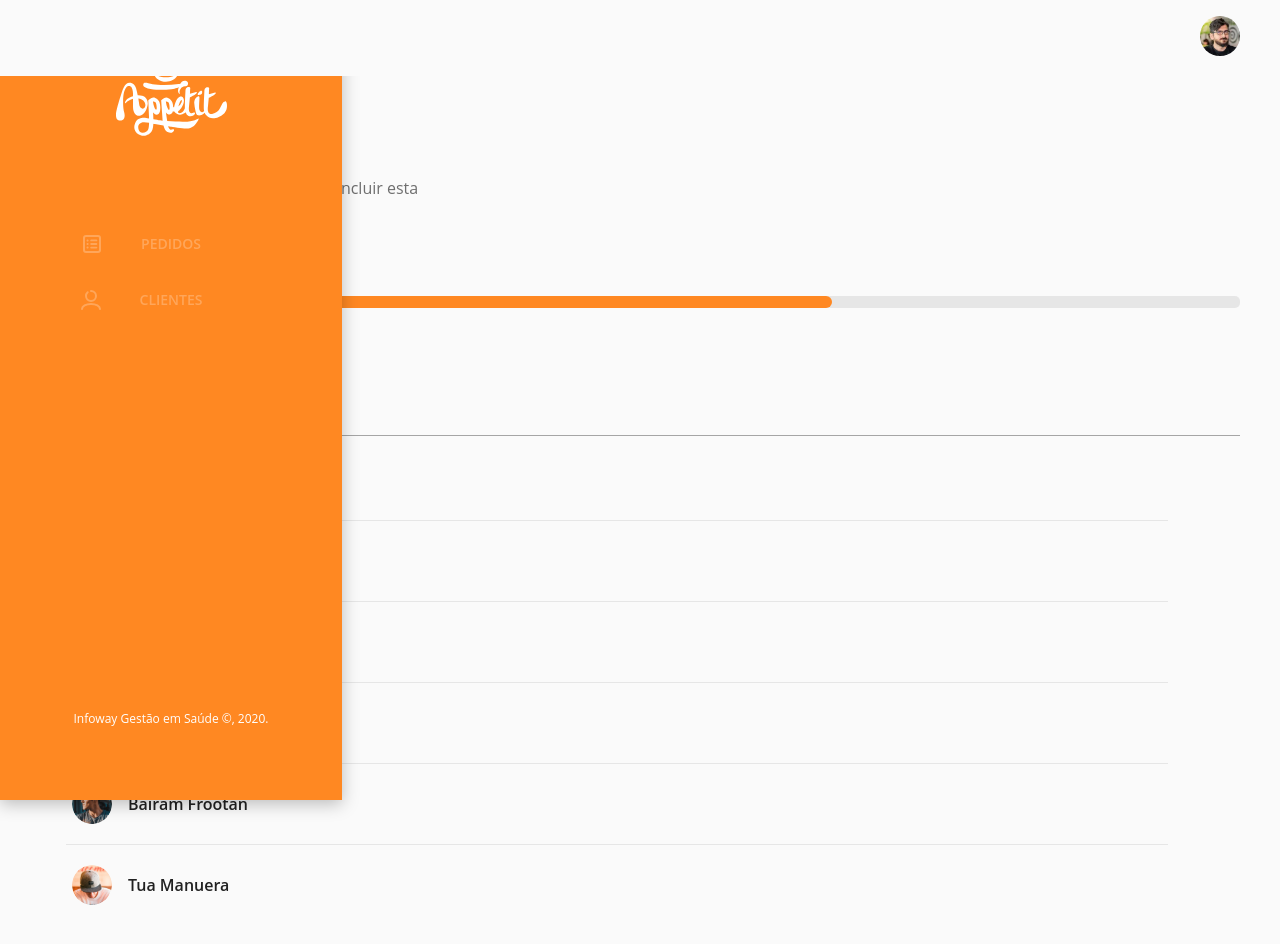
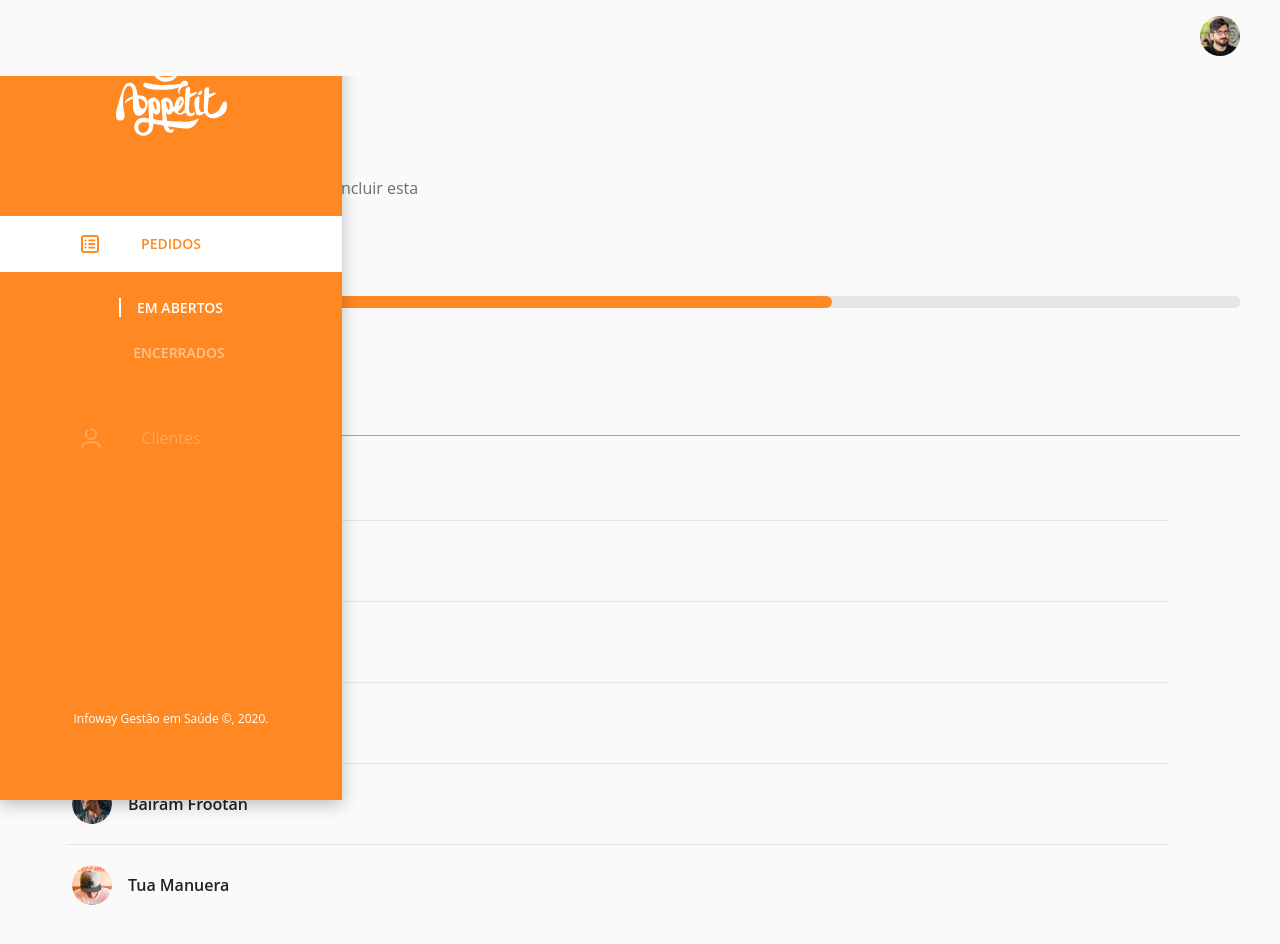
Before and after one commit to odailsonsilva/Appetit, a React (Create React App) app: page /selecionar-cliente in a window 1280 px wide. Shown: the top 944 px of the page. Built offline with nearby package versions, Linux system fonts and the light colour scheme.

Commit message:
fix: sidebar links ativos

```diff
--- a/src/components/SideBar/SideBar.js
+++ b/src/components/SideBar/SideBar.js
@@ -14,28 +14,29 @@ import "./style.css";
 
 class SideBar extends React.Component {
   state = {
-    show: "none",
-    activeAttr: false,
+    show: "show",
+    activeAttr: true,
     activeAttr2: false,
     activeLink: false,
     activeLink2: false,
-    iconOrder: IconOrdersB,
+    iconOrder: IconOrders,
     iconClient: IconClientsB,
+    inicializeBG: "#fff"
   };
 
   menuShow = (e) => {
-    if (this.state.show == "none") {
+    if (this.state.show == "show") {
+      this.setState({
+        show: "none",
+        activeAttr: false,
+        iconOrder: IconOrdersB
+        // iconClient: IconClients,
+      });
+    } else {
       this.setState({
         show: "show",
         activeAttr: true,
         iconOrder: IconOrders,
-        // iconClient: IconClients,
-      });
-    } else {
-      this.setState({
-        show: "none",
-        activeAttr: false,
-        iconOrder: IconOrdersB,
         iconClient: IconClientsB,
       });
     }
@@ -61,14 +62,14 @@ class SideBar extends React.Component {
 
   render() {
     return (
-      <nav id="sidebar">
+      <aside id="sidebar">
         <img src={LogoFE} alt="" className="logo" />
 
         <ul className="menu">
           <li className="animationSideBar">
             <Link
               className={
-                this.state.activeAttr ? "link-sidebar active" : "link-sidebar"
+                this.state.activeAttr ? "link-sidebar" : "link-sidebar active"
               }
               onClick={this.menuShow}
             >
@@ -76,6 +77,7 @@ class SideBar extends React.Component {
                 icon={this.state.iconC}
                 activeAttr={this.state.activeAttr}
                 icon={this.state.iconOrder}
+                style={{backgroudColor: "#fff"}}
               >
                 PEDIDOS
               </Icon>
@@ -85,8 +87,7 @@ class SideBar extends React.Component {
               <li>
                 <Link
                   to="/lista-de-pedidos"
-                  className={this.state.activeLink ? "active a" : ""}
-                  onClick={this.funActiveLink}
+                  className={this.state.activeLink ? "" : "active a"}
                 >
                   EM ABERTOS
                 </Link>
@@ -95,7 +96,6 @@ class SideBar extends React.Component {
                 <Link
                   to="/lista-de-pedidos"
                   className={this.state.activeLink2 ? "active b" : ""}
-                  onClick={this.funActiveLink2}
                 >
                   ENCERRADOS
                 </Link>
@@ -106,7 +106,7 @@ class SideBar extends React.Component {
           <li>
             <Link
               className={
-                this.state.activeAttr2 ? "link-sidebar active" : "link-sidebar"
+                this.state.activeAttr2 ? "link-sidebar-2 active" : "link-sidebar-2"
               }
             // onClick={this.menuShow}
             >
@@ -121,7 +121,7 @@ class SideBar extends React.Component {
         </ul>
 
         <p>Infoway Gestão em Saúde ©, 2020.</p>
-      </nav>
+      </aside>
     );
   }
 }
--- a/src/components/SideBar/StyleComponent.js
+++ b/src/components/SideBar/StyleComponent.js
@@ -1,11 +1,9 @@
 import styled from 'styled-components'
 
-import IconOrders from '../../assets/imgs/icon-orders.svg'
-import IconOrdersB from '../../assets/imgs/icon-orders-b.svg'
 
 
 export const Icon = styled.span `
-  background: ${props => props.activeAttr == true ? '#fff' : 'none'}
+  background: ${props => props.activeAttr ? '#fff' : 'none'}
   no-repeat;
   background-image: url(${props => props.icon});
   background-position: 25% center;
--- a/src/components/SideBar/style.css
+++ b/src/components/SideBar/style.css
@@ -11,6 +11,7 @@
   z-index: 10;
 
   box-shadow: 0px 4px 16px rgba(0, 0, 0, 0.25);
+
 }
 
 #sidebar img{
@@ -71,6 +72,7 @@
               opacity .3s ease;
 }
 
+
 #sidebar .menu ul li a.active,
 #sidebar .menu ul li a.active
 {
@@ -93,11 +95,16 @@
 
 
 /*Icon Styles*/
-.link-sidebar.active{
+.link-sidebar,
+.link-sidebar-2
+{
   color: #ff8822;
 }
 
-.link-sidebar{
+
+.link-sidebar.active,
+.link-sidebar-2
+{
   color: #fff;
   opacity: 0.5;
 }
```
Also changed, not shown: 1 other file (tests, documents, lock files or other folders).
